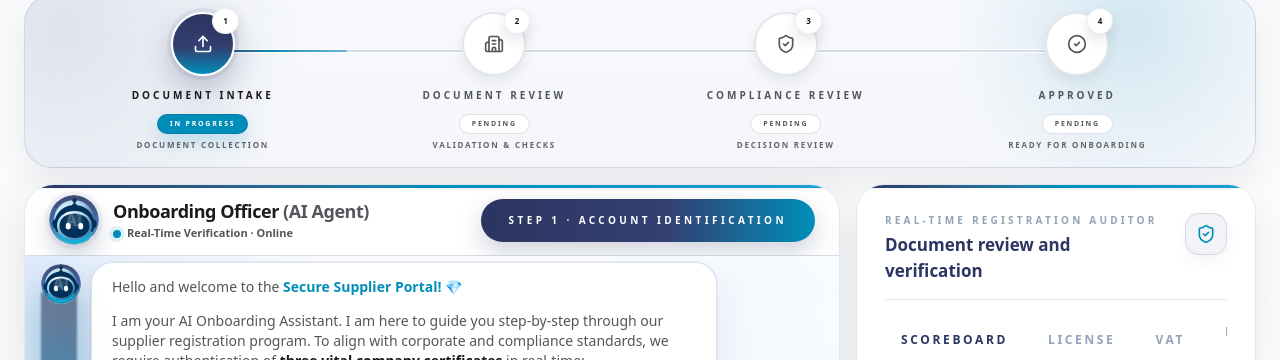
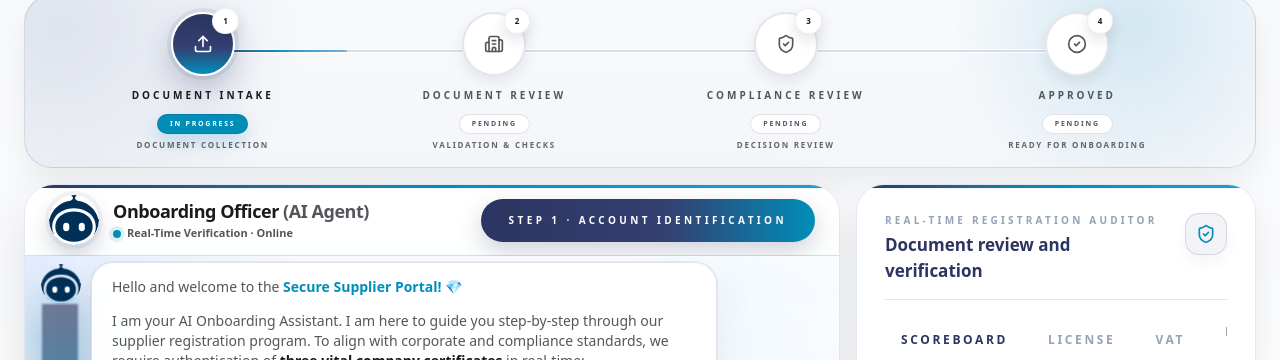
Before and after one commit to skyformit/trojan-web, a React (Vite) app: page / in a window 1280 px wide. Shown: the top 360 px of the page. Built offline with nearby package versions, Linux system fonts and the light colour scheme.

Commit message:
feedback changes.

```diff
--- a/src/components/ui/AnimatedAiOrb.tsx
+++ b/src/components/ui/AnimatedAiOrb.tsx
@@ -33,6 +33,8 @@ const lottieStyle: CSSProperties = {
   height: '100%',
   display: 'block',
   background: 'transparent',
+  transform: 'scale(1.12)',
+  transformOrigin: 'center center',
 };
 
 export default function AnimatedAiOrb({
@@ -44,25 +46,18 @@ export default function AnimatedAiOrb({
 
   return (
     <div
-      className={`relative shrink-0 ${styles.outer} ${outerPadding[variant]} overflow-hidden rounded-full ${className}`}
+      className={`relative shrink-0 ${styles.outer} ${outerPadding[variant]} overflow-hidden rounded-full bg-transparent ${className}`}
       aria-hidden="true"
     >
-      <div className="absolute inset-[-16%] rounded-full bg-[radial-gradient(circle,rgba(170,255,241,0.32)_0%,rgba(84,182,255,0.22)_24%,rgba(44,53,97,0.08)_50%,transparent_74%)] blur-2xl opacity-80" />
-      <div className="absolute inset-0 rounded-full bg-[linear-gradient(180deg,rgba(44,53,97,0.96)_0%,rgba(31,72,146,0.88)_45%,rgba(0,142,185,0.74)_100%)] shadow-[0_10px_24px_rgba(44,53,97,0.22)] ring-4 ring-white/90" />
-      <div className="absolute inset-[10%] rounded-full bg-[radial-gradient(circle_at_35%_30%,rgba(255,255,255,0.96)_0%,rgba(223,251,255,0.9)_18%,rgba(188,236,255,0.84)_42%,rgba(44,53,97,0.08)_76%,transparent_100%)] shadow-[0_0_24px_rgba(255,255,255,0.18)]" />
-      <div className="absolute inset-[5%] overflow-hidden rounded-full">
+      <div className="absolute inset-0 overflow-hidden rounded-full bg-transparent">
         <Lottie
           animationData={botAnimation}
           loop
           autoplay
           style={lottieStyle}
-          rendererSettings={{ preserveAspectRatio: 'xMidYMid meet' }}
+          rendererSettings={{ preserveAspectRatio: 'xMidYMid slice' }}
         />
       </div>
-      <div className="absolute inset-[30%] flex items-center justify-center rounded-full bg-[radial-gradient(circle,rgba(255,255,255,0.2)_0%,rgba(255,255,255,0.04)_65%,transparent_100%)] text-white/20 font-black tracking-tight">
-        AI
-      </div>
-      <div className="absolute inset-0 rounded-full shadow-[inset_0_0_0_1px_rgba(255,255,255,0.12)]" />
       {showStatus && (
         <span className="absolute -bottom-1 -right-1 h-3.5 w-3.5 rounded-full border-[2px] border-white bg-[var(--brand-success)] shadow-[0_0_0_2px_rgba(25,184,107,0.08)]" />
       )}
--- a/src/components/ui/ChatMessageBubble.tsx
+++ b/src/components/ui/ChatMessageBubble.tsx
@@ -49,11 +49,11 @@ export default function ChatMessageBubble({
       {showAgentRail && (
         <>
           <div
-            className="pointer-events-none absolute left-0 top-[1.9rem] bottom-0 z-0 w-[36px] rounded-b-full rounded-t-none bg-gradient-to-b from-[color:rgba(26,37,77,0.56)] via-[color:rgba(0,142,185,0.86)] via-[55%] to-transparent blur-[1px] shadow-[0_0_40px_rgba(0,142,185,0.30)]"
+            className="pointer-events-none absolute left-[1px] top-[2.60rem] bottom-0 z-0 w-[36px] rounded-b-full rounded-t-none bg-gradient-to-b from-[color:rgba(26,37,77,0.56)] via-[color:rgba(0,142,185,0.86)] via-[55%] to-transparent blur-[1px] shadow-[0_0_40px_rgba(0,142,185,0.30)]"
             aria-hidden="true"
           />
           <div
-            className="pointer-events-none absolute left-[-18px] top-[1.9rem] bottom-0 z-0 w-[72px] rounded-b-full rounded-t-none bg-gradient-to-b from-[color:rgba(26,37,77,0.14)] via-[color:rgba(0,142,185,0.16)] to-transparent blur-[28px]"
+            className="pointer-events-none absolute left-[-16px] top-[2.60rem] bottom-0 z-0 w-[72px] rounded-b-full rounded-t-none bg-gradient-to-b from-[color:rgba(26,37,77,0.14)] via-[color:rgba(0,142,185,0.16)] to-transparent blur-[28px]"
             aria-hidden="true"
           />
         </>
```
Also changed, not shown: src/assets/icon-bot.json (+1 -1 lines).
